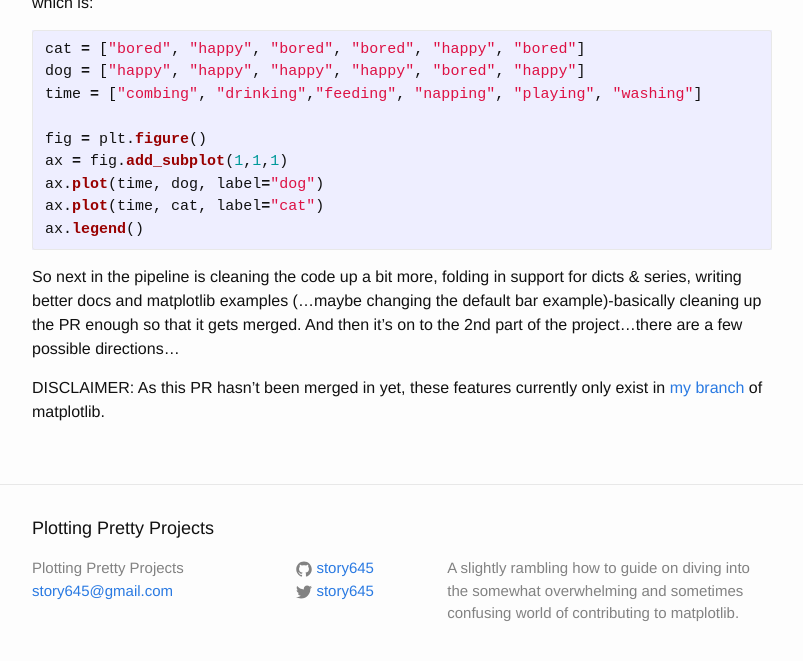
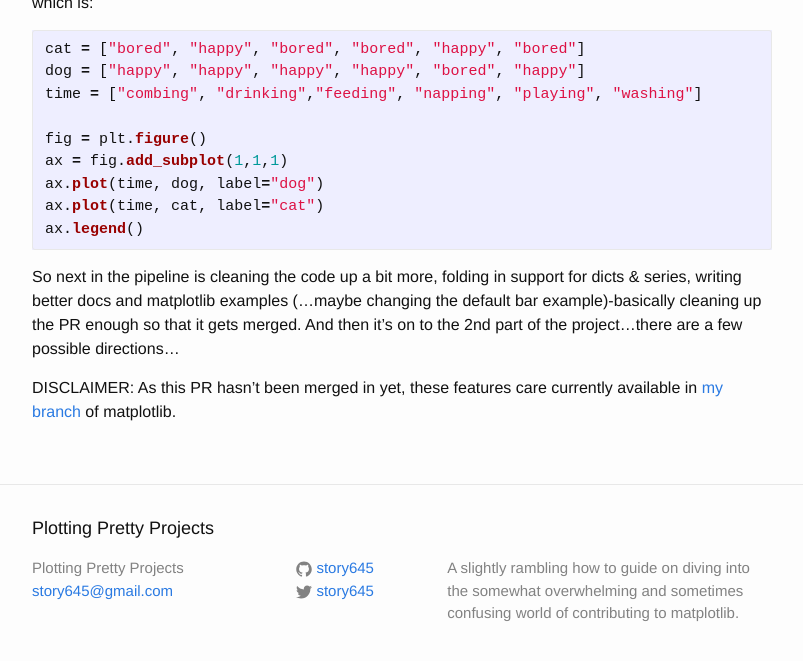
Before and after one commit to story645/story645.github.io, a Jekyll site: the page built from _posts/2016-06-20-it-works.md, in a window 1280 px wide and 900 px high, scrolled down 1559 px, cut to the strip 215-876 px from the top of the window. Shown: the whole strip, without its empty margins (238-1041 px from the left). Built offline with Jekyll 4.4.1, drawn with Linux system fonts in a browser that asks for light colours.

Commit message:
Update 2016-06-20-it-works.md

```diff
--- a/_posts/2016-06-20-it-works.md
+++ b/_posts/2016-06-20-it-works.md
@@ -57,4 +57,4 @@ ax.legend()
 
 So next in the pipeline is cleaning the code up a bit more, folding in support for dicts & series, writing better docs and matplotlib examples (...maybe changing the default bar example)-basically cleaning up the PR enough so that it gets merged. And then it's on to the 2nd part of the project...there are a few possible directions...
 
-DISCLAIMER: As this PR hasn't been merged in yet, these features currently only exist in [my branch](https://github.com/story645/matplotlib) of matplotlib.
+DISCLAIMER: As this PR hasn't been merged in yet, these features care currently available in [my branch](https://github.com/story645/matplotlib) of matplotlib.
```
